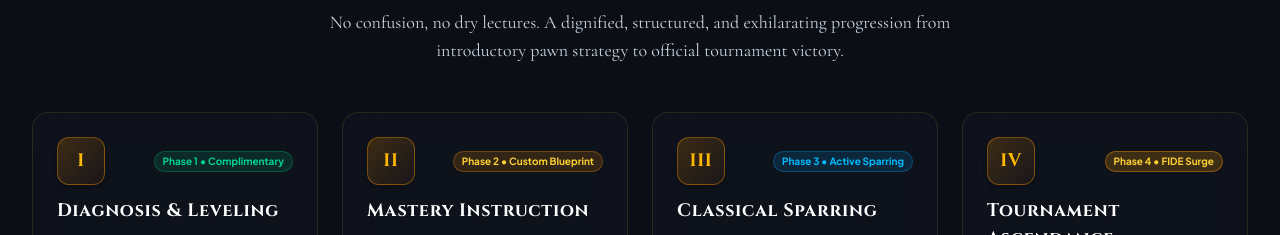
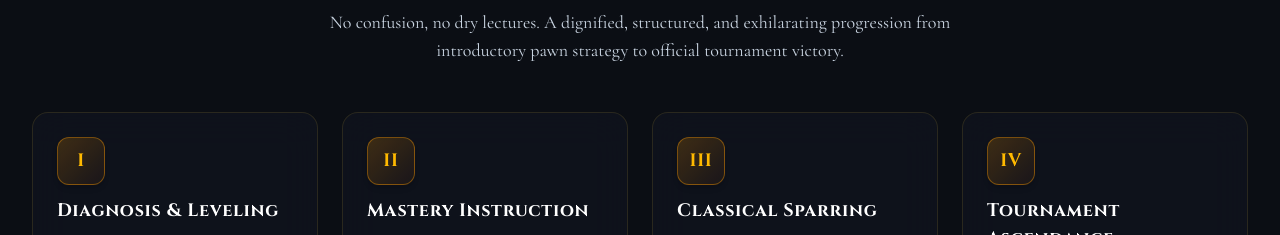
Before and after one commit to Guneev15/KnightesLine, a React (Vite) app: page / in a window 1280 px wide. Shown: the part 1340-1575 px from the top of the page. Built offline with nearby package versions, Linux system fonts and the light colour scheme; no server answers; the HTML template or start-up script is replaced by a standard one.

Commit message:
fix(ui): remove Phase 1-4 badges from How Knightesline Works section

```diff
--- a/src/pages/HomePage.tsx
+++ b/src/pages/HomePage.tsx
@@ -407,13 +407,8 @@ export const HomePage: React.FC<HomePageProps> = ({ onNavigate, onOpenTrialModal
 
           {/* Step 1 */}
           <div className="p-6 rounded-2xl classic-card group space-y-3 relative">
-            <div className="flex items-center justify-between">
             <div className="w-12 h-12 rounded-xl bg-gradient-to-br from-amber-500/20 to-amber-600/5 border border-amber-500/40 flex items-center justify-center text-amber-400 font-bold text-lg font-serif-classic group-hover:scale-110 transition-transform shadow-md">
               I
-              </div>
-              <span className="text-[10px] font-bold px-2 py-0.5 rounded-full bg-emerald-500/15 text-emerald-400 border border-emerald-500/30">
-                Phase 1 • Complimentary
-              </span>
             </div>
             <h3 className="text-lg font-bold text-white font-serif-classic">Diagnosis & Leveling</h3>
             <p className="text-xs text-slate-400 leading-relaxed font-serif-garamond text-sm">
@@ -423,13 +418,8 @@ export const HomePage: React.FC<HomePageProps> = ({ onNavigate, onOpenTrialModal
 
           {/* Step 2 */}
           <div className="p-6 rounded-2xl classic-card group space-y-3 relative">
-            <div className="flex items-center justify-between">
             <div className="w-12 h-12 rounded-xl bg-gradient-to-br from-amber-500/20 to-amber-600/5 border border-amber-500/40 flex items-center justify-center text-amber-400 font-bold text-lg font-serif-classic group-hover:scale-110 transition-transform shadow-md">
               II
-              </div>
-              <span className="text-[10px] font-bold px-2 py-0.5 rounded-full bg-amber-500/15 text-amber-300 border border-amber-500/30">
-                Phase 2 • Custom Blueprint
-              </span>
             </div>
             <h3 className="text-lg font-bold text-white font-serif-classic">Mastery Instruction</h3>
             <p className="text-xs text-slate-400 leading-relaxed font-serif-garamond text-sm">
@@ -439,13 +429,8 @@ export const HomePage: React.FC<HomePageProps> = ({ onNavigate, onOpenTrialModal
 
           {/* Step 3 */}
           <div className="p-6 rounded-2xl classic-card group space-y-3 relative">
-            <div className="flex items-center justify-between">
             <div className="w-12 h-12 rounded-xl bg-gradient-to-br from-amber-500/20 to-amber-600/5 border border-amber-500/40 flex items-center justify-center text-amber-400 font-bold text-lg font-serif-classic group-hover:scale-110 transition-transform shadow-md">
               III
-              </div>
-              <span className="text-[10px] font-bold px-2 py-0.5 rounded-full bg-sky-500/15 text-sky-400 border border-sky-500/30">
-                Phase 3 • Active Sparring
-              </span>
             </div>
             <h3 className="text-lg font-bold text-white font-serif-classic">Classical Sparring</h3>
             <p className="text-xs text-slate-400 leading-relaxed font-serif-garamond text-sm">
@@ -455,13 +440,8 @@ export const HomePage: React.FC<HomePageProps> = ({ onNavigate, onOpenTrialModal
 
           {/* Step 4 */}
           <div className="p-6 rounded-2xl classic-card group space-y-3 relative">
-            <div className="flex items-center justify-between">
             <div className="w-12 h-12 rounded-xl bg-gradient-to-br from-amber-500/20 to-amber-600/5 border border-amber-500/40 flex items-center justify-center text-amber-400 font-bold text-lg font-serif-classic group-hover:scale-110 transition-transform shadow-md">
               IV
-              </div>
-              <span className="text-[10px] font-bold px-2 py-0.5 rounded-full bg-amber-500/20 text-amber-300 border border-amber-500/40">
-                Phase 4 • FIDE Surge
-              </span>
             </div>
             <h3 className="text-lg font-bold text-white font-serif-classic">Tournament Ascendance</h3>
             <p className="text-xs text-slate-400 leading-relaxed font-serif-garamond text-sm">
```
Lines whose indentation alone changed are shown as unchanged.
